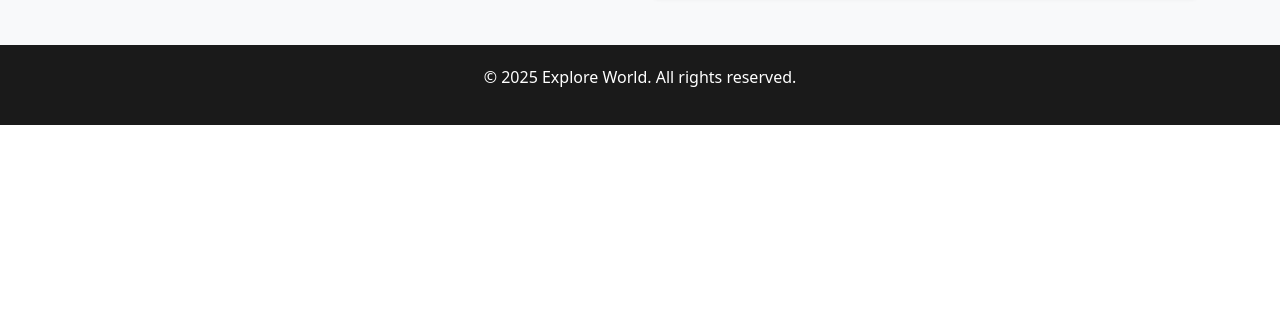
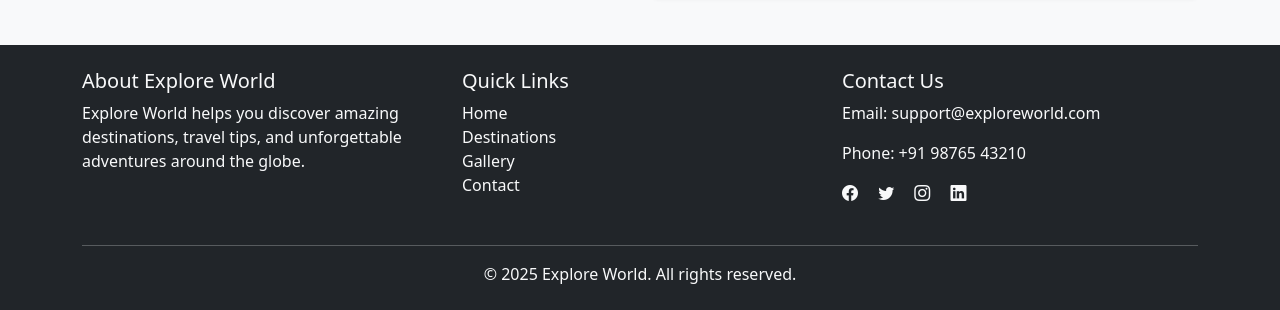
Before and after one commit to webdev-vikas/Git_working, a plain HTML site: page index.html in a window 1280 px wide. Shown: the part 2951-3261 px from the top of the page. Before the commit the page ends 3076 px from the top, so only its background shows below. Drawn offline with nearby package versions, Linux system fonts and the light colour scheme.

Commit message:
add a footer

```diff
--- a/index.html
+++ b/index.html
@@ -363,11 +363,49 @@
 
 
     <!-- Footer -->
-    <footer>
-        <div class="container text-center">
-            <p>&copy; 2025 Explore World. All rights reserved.</p>
+    <footer class="bg-dark text-light py-4">
+    <div class="container">
+      <div class="row">
+        <!-- About Section -->
+        <div class="col-md-4 mb-3">
+          <h5>About Explore World</h5>
+          <p>
+            Explore World helps you discover amazing destinations,
+            travel tips, and unforgettable adventures around the globe.
+          </p>
         </div>
-    </footer>
+
+        <!-- Quick Links -->
+        <div class="col-md-4 mb-3">
+          <h5>Quick Links</h5>
+          <ul class="list-unstyled">
+            <li><a href="#" class="text-light text-decoration-none">Home</a></li>
+            <li><a href="#" class="text-light text-decoration-none">Destinations</a></li>
+            <li><a href="#" class="text-light text-decoration-none">Gallery</a></li>
+            <li><a href="#" class="text-light text-decoration-none">Contact</a></li>
+          </ul>
+        </div>
+
+        <!-- Contact & Social -->
+        <div class="col-md-4 mb-3">
+          <h5>Contact Us</h5>
+          <p>Email: support@exploreworld.com</p>
+          <p>Phone: +91 98765 43210</p>
+          <div>
+            <a href="#" class="text-light me-3"><i class="bi bi-facebook"></i></a>
+            <a href="#" class="text-light me-3"><i class="bi bi-twitter"></i></a>
+            <a href="#" class="text-light me-3"><i class="bi bi-instagram"></i></a>
+            <a href="#" class="text-light"><i class="bi bi-linkedin"></i></a>
+          </div>
+        </div>
+      </div>
+
+      <hr class="border-light" />
+      <div class="text-center">
+        <p class="mb-0">&copy; 2025 Explore World. All rights reserved.</p>
+      </div>
+    </div>
+  </footer>
 
     <script src="https://cdn.jsdelivr.net/npm/bootstrap@5.3.2/dist/js/bootstrap.bundle.min.js"></script>
 </body>
```
